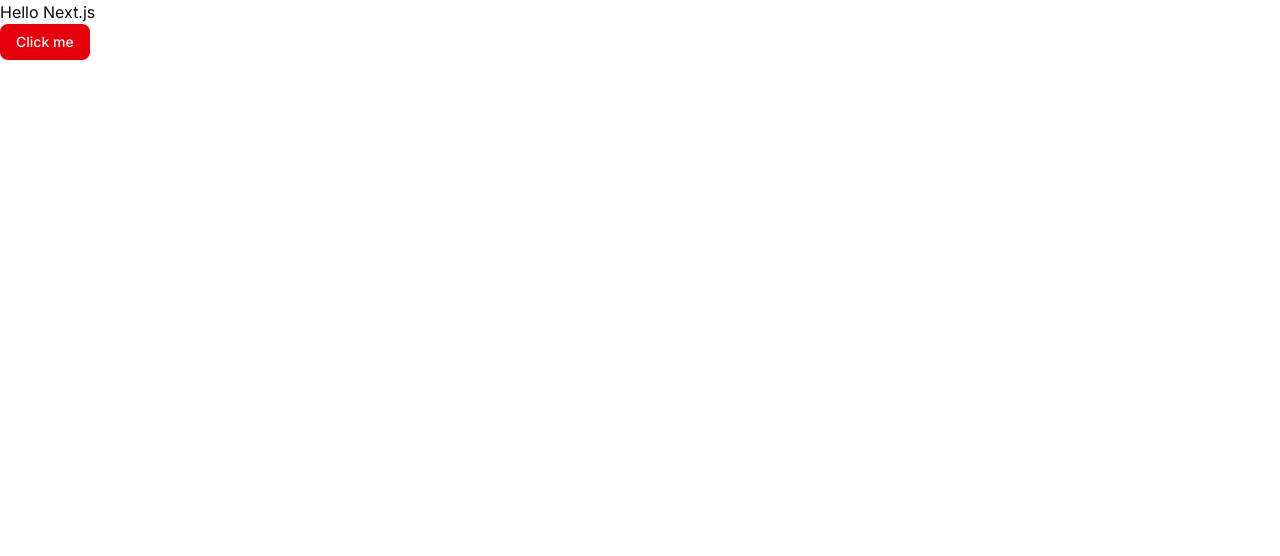
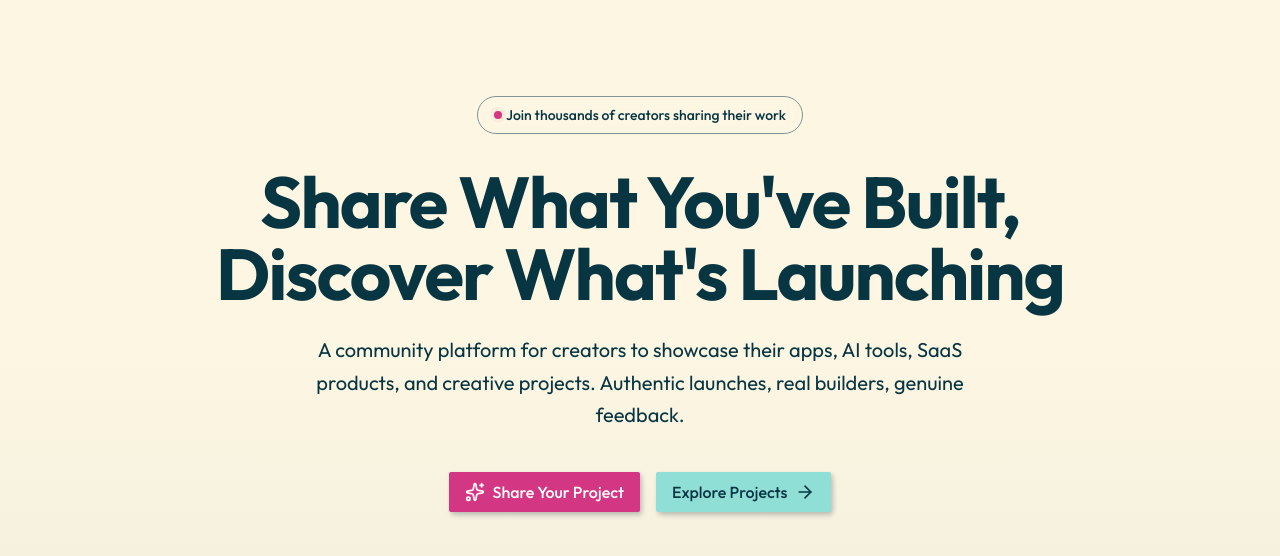
Before and after one commit to AyushDeuja/ProjectShare-Nextjs, a Next.js app: page / in a window 1280 px wide. Shown: the top 556 px of the page. Built offline with nearby package versions, Linux system fonts and the light colour scheme.

Commit message:
created the home hero section

```diff
--- a/app/globals.css
+++ b/app/globals.css
@@ -41,85 +41,220 @@
   --radius-md: calc(var(--radius) - 2px);
   --radius-lg: var(--radius);
   --radius-xl: calc(var(--radius) + 4px);
-  --radius-2xl: calc(var(--radius) + 8px);
-  --radius-3xl: calc(var(--radius) + 12px);
-  --radius-4xl: calc(var(--radius) + 16px);
 }
 
 :root {
-  --radius: 0.625rem;
-  --background: oklch(1 0 0);
-  --foreground: oklch(0.145 0 0);
-  --card: oklch(1 0 0);
-  --card-foreground: oklch(0.145 0 0);
-  --popover: oklch(1 0 0);
-  --popover-foreground: oklch(0.145 0 0);
-  --primary: oklch(0.205 0 0);
-  --primary-foreground: oklch(0.985 0 0);
-  --secondary: oklch(0.97 0 0);
-  --secondary-foreground: oklch(0.205 0 0);
-  --muted: oklch(0.97 0 0);
-  --muted-foreground: oklch(0.556 0 0);
-  --accent: oklch(0.97 0 0);
-  --accent-foreground: oklch(0.205 0 0);
-  --destructive: oklch(0.577 0.245 27.325);
-  --border: oklch(0.922 0 0);
-  --input: oklch(0.922 0 0);
-  --ring: oklch(0.708 0 0);
-  --chart-1: oklch(0.646 0.222 41.116);
-  --chart-2: oklch(0.6 0.118 184.704);
-  --chart-3: oklch(0.398 0.07 227.392);
-  --chart-4: oklch(0.828 0.189 84.429);
-  --chart-5: oklch(0.769 0.188 70.08);
-  --sidebar: oklch(0.985 0 0);
-  --sidebar-foreground: oklch(0.145 0 0);
-  --sidebar-primary: oklch(0.205 0 0);
-  --sidebar-primary-foreground: oklch(0.985 0 0);
-  --sidebar-accent: oklch(0.97 0 0);
-  --sidebar-accent-foreground: oklch(0.205 0 0);
-  --sidebar-border: oklch(0.922 0 0);
-  --sidebar-ring: oklch(0.708 0 0);
+  --background: oklch(0.9735 0.0261 90.0953);
+  --foreground: oklch(0.3092 0.0518 219.6516);
+  --card: oklch(0.9306 0.026 92.402);
+  --card-foreground: oklch(0.3092 0.0518 219.6516);
+  --popover: oklch(0.9306 0.026 92.402);
+  --popover-foreground: oklch(0.3092 0.0518 219.6516);
+  --primary: oklch(0.5924 0.2025 355.8943);
+  --primary-foreground: oklch(1 0 0);
+  --secondary: oklch(0.85 0.08 187.384);
+  --secondary-foreground: oklch(0.3092 0.0518 219.6516);
+  --muted: oklch(0.6979 0.0159 196.794);
+  --muted-foreground: oklch(0.3092 0.0518 219.6516);
+  --accent: oklch(0.85 0.12 350);
+  --accent-foreground: oklch(0.3092 0.0518 219.6516);
+  --destructive: oklch(0.5863 0.2064 27.1172);
+  --destructive-foreground: oklch(1 0 0);
+  --border: oklch(0.6537 0.0197 205.2618);
+  --input: oklch(0.6537 0.0197 205.2618);
+  --ring: oklch(0.5924 0.2025 355.8943);
+  --chart-1: oklch(0.6149 0.1394 244.9273);
+  --chart-2: oklch(0.6437 0.1019 187.384);
+  --chart-3: oklch(0.5924 0.2025 355.8943);
+  --chart-4: oklch(0.5808 0.1732 39.5003);
+  --chart-5: oklch(0.5863 0.2064 27.1172);
+  --sidebar: oklch(0.9735 0.0261 90.0953);
+  --sidebar-foreground: oklch(0.3092 0.0518 219.6516);
+  --sidebar-primary: oklch(0.5924 0.2025 355.8943);
+  --sidebar-primary-foreground: oklch(1 0 0);
+  --sidebar-accent: oklch(0.6437 0.1019 187.384);
+  --sidebar-accent-foreground: oklch(1 0 0);
+  --sidebar-border: oklch(0.6537 0.0197 205.2618);
+  --sidebar-ring: oklch(0.5924 0.2025 355.8943);
+  --font-sans: Outfit, sans-serif;
+  --font-serif: ui-serif, Georgia, Cambria, "Times New Roman", Times, serif;
+  --font-mono: Space Mono, monospace;
+  --radius: 0.25rem;
+  --shadow-x: 2px;
+  --shadow-y: 2px;
+  --shadow-blur: 4px;
+  --shadow-spread: 0px;
+  --shadow-opacity: 0.15;
+  --shadow-color: hsl(196 83% 10%);
+  --shadow-2xs: 2px 2px 4px 0px hsl(196 83% 10% / 0.07);
+  --shadow-xs: 2px 2px 4px 0px hsl(196 83% 10% / 0.07);
+  --shadow-sm: 2px 2px 4px 0px hsl(196 83% 10% / 0.15),
+    2px 1px 2px -1px hsl(196 83% 10% / 0.15);
+  --shadow: 2px 2px 4px 0px hsl(196 83% 10% / 0.15),
+    2px 1px 2px -1px hsl(196 83% 10% / 0.15);
+  --shadow-md: 2px 2px 4px 0px hsl(196 83% 10% / 0.15),
+    2px 2px 4px -1px hsl(196 83% 10% / 0.15);
+  --shadow-lg: 2px 2px 4px 0px hsl(196 83% 10% / 0.15),
+    2px 4px 6px -1px hsl(196 83% 10% / 0.15);
+  --shadow-xl: 2px 2px 4px 0px hsl(196 83% 10% / 0.15),
+    2px 8px 10px -1px hsl(196 83% 10% / 0.15);
+  --shadow-2xl: 2px 2px 4px 0px hsl(196 83% 10% / 0.38);
+  --tracking-normal: 0em;
+  --spacing: 0.25rem;
 }
 
 .dark {
-  --background: oklch(0.145 0 0);
-  --foreground: oklch(0.985 0 0);
-  --card: oklch(0.205 0 0);
-  --card-foreground: oklch(0.985 0 0);
-  --popover: oklch(0.205 0 0);
-  --popover-foreground: oklch(0.985 0 0);
-  --primary: oklch(0.922 0 0);
-  --primary-foreground: oklch(0.205 0 0);
-  --secondary: oklch(0.269 0 0);
-  --secondary-foreground: oklch(0.985 0 0);
-  --muted: oklch(0.269 0 0);
-  --muted-foreground: oklch(0.708 0 0);
-  --accent: oklch(0.269 0 0);
-  --accent-foreground: oklch(0.985 0 0);
-  --destructive: oklch(0.704 0.191 22.216);
-  --border: oklch(1 0 0 / 10%);
-  --input: oklch(1 0 0 / 15%);
-  --ring: oklch(0.556 0 0);
-  --chart-1: oklch(0.488 0.243 264.376);
-  --chart-2: oklch(0.696 0.17 162.48);
-  --chart-3: oklch(0.769 0.188 70.08);
-  --chart-4: oklch(0.627 0.265 303.9);
-  --chart-5: oklch(0.645 0.246 16.439);
-  --sidebar: oklch(0.205 0 0);
-  --sidebar-foreground: oklch(0.985 0 0);
-  --sidebar-primary: oklch(0.488 0.243 264.376);
-  --sidebar-primary-foreground: oklch(0.985 0 0);
-  --sidebar-accent: oklch(0.269 0 0);
-  --sidebar-accent-foreground: oklch(0.985 0 0);
-  --sidebar-border: oklch(1 0 0 / 10%);
-  --sidebar-ring: oklch(0.556 0 0);
+  --background: oklch(0.2673 0.0486 219.8169);
+  --foreground: oklch(0.6979 0.0159 196.794);
+  --card: oklch(0.3092 0.0518 219.6516);
+  --card-foreground: oklch(0.6979 0.0159 196.794);
+  --popover: oklch(0.3092 0.0518 219.6516);
+  --popover-foreground: oklch(0.6979 0.0159 196.794);
+  --primary: oklch(0.5924 0.2025 355.8943);
+  --primary-foreground: oklch(1 0 0);
+  --secondary: oklch(0.4 0.08 187.384);
+  --secondary-foreground: oklch(0.9 0 0);
+  --muted: oklch(0.523 0.0283 219.1365);
+  --muted-foreground: oklch(0.6979 0.0159 196.794);
+  --accent: oklch(0.4 0.12 350);
+  --accent-foreground: oklch(0.9 0 0);
+  --destructive: oklch(0.5863 0.2064 27.1172);
+  --destructive-foreground: oklch(1 0 0);
+  --border: oklch(0.523 0.0283 219.1365);
+  --input: oklch(0.523 0.0283 219.1365);
+  --ring: oklch(0.5924 0.2025 355.8943);
+  --chart-1: oklch(0.6149 0.1394 244.9273);
+  --chart-2: oklch(0.6437 0.1019 187.384);
+  --chart-3: oklch(0.5924 0.2025 355.8943);
+  --chart-4: oklch(0.5808 0.1732 39.5003);
+  --chart-5: oklch(0.5863 0.2064 27.1172);
+  --sidebar: oklch(0.2673 0.0486 219.8169);
+  --sidebar-foreground: oklch(0.6979 0.0159 196.794);
+  --sidebar-primary: oklch(0.5924 0.2025 355.8943);
+  --sidebar-primary-foreground: oklch(1 0 0);
+  --sidebar-accent: oklch(0.6437 0.1019 187.384);
+  --sidebar-accent-foreground: oklch(1 0 0);
+  --sidebar-border: oklch(0.523 0.0283 219.1365);
+  --sidebar-ring: oklch(0.5924 0.2025 355.8943);
+  --font-sans: Outfit, sans-serif;
+  --font-serif: ui-serif, Georgia, Cambria, "Times New Roman", Times, serif;
+  --font-mono: Space Mono, monospace;
+  --radius: 0.25rem;
+  --shadow-x: 2px;
+  --shadow-y: 2px;
+  --shadow-blur: 4px;
+  --shadow-spread: 0px;
+  --shadow-opacity: 0.15;
+  --shadow-color: hsl(196 83% 10%);
+  --shadow-2xs: 2px 2px 4px 0px hsl(196 83% 10% / 0.07);
+  --shadow-xs: 2px 2px 4px 0px hsl(196 83% 10% / 0.07);
+  --shadow-sm: 2px 2px 4px 0px hsl(196 83% 10% / 0.15),
+    2px 1px 2px -1px hsl(196 83% 10% / 0.15);
+  --shadow: 2px 2px 4px 0px hsl(196 83% 10% / 0.15),
+    2px 1px 2px -1px hsl(196 83% 10% / 0.15);
+  --shadow-md: 2px 2px 4px 0px hsl(196 83% 10% / 0.15),
+    2px 2px 4px -1px hsl(196 83% 10% / 0.15);
+  --shadow-lg: 2px 2px 4px 0px hsl(196 83% 10% / 0.15),
+    2px 4px 6px -1px hsl(196 83% 10% / 0.15);
+  --shadow-xl: 2px 2px 4px 0px hsl(196 83% 10% / 0.15),
+    2px 8px 10px -1px hsl(196 83% 10% / 0.15);
+  --shadow-2xl: 2px 2px 4px 0px hsl(196 83% 10% / 0.38);
+}
+
+@theme inline {
+  --color-background: var(--background);
+  --color-foreground: var(--foreground);
+  --color-card: var(--card);
+  --color-card-foreground: var(--card-foreground);
+  --color-popover: var(--popover);
+  --color-popover-foreground: var(--popover-foreground);
+  --color-primary: var(--primary);
+  --color-primary-foreground: var(--primary-foreground);
+  --color-secondary: var(--secondary);
+  --color-secondary-foreground: var(--secondary-foreground);
+  --color-muted: var(--muted);
+  --color-muted-foreground: var(--muted-foreground);
+  --color-accent: var(--accent);
+  --color-accent-foreground: var(--accent-foreground);
+  --color-destructive: var(--destructive);
+  --color-destructive-foreground: var(--destructive-foreground);
+  --color-border: var(--border);
+  --color-input: var(--input);
+  --color-ring: var(--ring);
+  --color-chart-1: var(--chart-1);
+  --color-chart-2: var(--chart-2);
+  --color-chart-3: var(--chart-3);
+  --color-chart-4: var(--chart-4);
+  --color-chart-5: var(--chart-5);
+  --color-sidebar: var(--sidebar);
+  --color-sidebar-foreground: var(--sidebar-foreground);
+  --color-sidebar-primary: var(--sidebar-primary);
+  --color-sidebar-primary-foreground: var(--sidebar-primary-foreground);
+  --color-sidebar-accent: var(--sidebar-accent);
+  --color-sidebar-accent-foreground: var(--sidebar-accent-foreground);
+  --color-sidebar-border: var(--sidebar-border);
+  --color-sidebar-ring: var(--sidebar-ring);
+
+  --font-sans: var(--font-sans);
+  --font-mono: var(--font-mono);
+  --font-serif: var(--font-serif);
+
+  --radius-sm: calc(var(--radius) - 4px);
+  --radius-md: calc(var(--radius) - 2px);
+  --radius-lg: var(--radius);
+  --radius-xl: calc(var(--radius) + 4px);
+
+  --shadow-2xs: var(--shadow-2xs);
+  --shadow-xs: var(--shadow-xs);
+  --shadow-sm: var(--shadow-sm);
+  --shadow: var(--shadow);
+  --shadow-md: var(--shadow-md);
+  --shadow-lg: var(--shadow-lg);
+  --shadow-xl: var(--shadow-xl);
+  --shadow-2xl: var(--shadow-2xl);
 }
 
 @layer base {
   * {
-    @apply border-border outline-ring/50;
+    @apply border-border outline-ring/50 p-0 m-0;
   }
+
   body {
     @apply bg-background text-foreground;
   }
 }
+
+@layer components {
+  .grid-wrapper {
+    @apply grid grid-cols-1 md:grid-cols-2 lg:grid-cols-3 gap-6;
+  }
+
+  .wrapper {
+    @apply container mx-auto px-4 sm:px-6 lg:px-8;
+  }
+
+  /* Card hover effect - used across product cards */
+  .card-hover {
+    @apply hover:shadow-md hover:scale-105 transition-all duration-300 ease-in-out;
+  }
+
+  /* Empty state styling - used when no data is available */
+  .empty-state {
+    @apply border rounded-lg p-12 text-center;
+  }
+
+  /* Status badge card - used in stats displays */
+  .status-badge-card {
+    @apply border rounded-lg p-6 transition-all hover:shadow-md;
+  }
+
+  /* Product meta info styling - used for displaying metadata */
+  .meta-info {
+    @apply flex flex-wrap items-center gap-x-4 gap-y-2 text-sm text-muted-foreground;
+  }
+
+  /* Section header with count */
+  .section-header-with-count {
+    @apply flex items-center justify-between mb-6;
+  }
+}
--- a/app/layout.tsx
+++ b/app/layout.tsx
@@ -1,17 +1,15 @@
 import type { Metadata } from "next";
-import { Inter } from "next/font/google";
+import { Outfit } from "next/font/google";
 import "./globals.css";
 
-
-
-const inter = Inter({
-  // variable: "--font-inter",
+const outfit = Outfit({
   subsets: ["latin"],
 });
 
 export const metadata: Metadata = {
-  title: "ProjectShare",
-  description: "Share your projects with the world",
+  title: "ProjectShare - Share Your Creations, Discover New Launches",
+  description:
+    "A community platform for creators to showcase their apps, AI tools, SaaS products, and creative projects. Authentic launches, real builders, genuine feedback.",
 };
 
 export default function RootLayout({
@@ -22,7 +20,7 @@ export default function RootLayout({
   return (
     <html lang="en">
       <body
-        className={`${inter.className} antialiased`}
+        className={`${outfit.className} antialiased bg-background text-foreground`}
       >
         {children}
       </body>
--- a/app/page.tsx
+++ b/app/page.tsx
@@ -1,10 +1,9 @@
-import { Button } from "@/components/ui/button";
+import { HeroSection } from "@/components/landing-page/hero-section";
 
 export default function Home() {
   return (
     <div>
-      <h1>Hello Next.js</h1>
-      <Button variant="destructive">Click me</Button>
+      <HeroSection />
     </div>
   );
 }
--- /dev/null
+++ b/components/landing-page/hero-section.tsx
@@ -0,0 +1,60 @@
+import Link from "next/link";
+import { Badge } from "../ui/badge";
+import { Button } from "../ui/button";
+import { ArrowRightIcon, SparklesIcon } from "lucide-react";
+
+const LiveBadge = () => {
+  return (
+    <Badge
+      variant="outline"
+      className="px-4 py-2 mb-8 text-sm backdrop-blur-sm"
+    >
+      <span className="relative flex h-2 w-2">
+        <span className="animate-ping absolute inline-flex h-full w-full rounded-full bg-primary opacity-75"></span>
+        <span className="relative inline-flex rounded-full h-2 w-2 bg-primary"></span>
+      </span>
+      <span className="text-muted-foreground">
+        Join thousands of creators sharing their work
+      </span>
+    </Badge>
+  );
+};
+
+export const HeroSection = () => {
+  return (
+    <section className="relative overflow-hidden bg-linear-to-b from-background via-background to-muted/10">
+      <div className="wrapper">
+        <div className="flex flex-col items-center justify-center text-center py-12 lg:py-24">
+          <LiveBadge />
+          <h1 className="text-5xl sm:text-6xl lg:text-7xl font-bold tracking-tight mb-6 max-w-5xl">
+            Share What You&apos;ve Built, Discover What&apos;s Launching
+          </h1>
+          <p className="text-lg sm:text-xl text-muted-foreground mb-10 leading-relaxed max-w-2xl">
+            A community platform for creators to showcase their apps, AI tools,
+            SaaS products, and creative projects. Authentic launches, real
+            builders, genuine feedback.
+          </p>
+          <div className="flex flex-col sm:flex-row gap-4 mb-16">
+            <Button asChild size="lg" className="text-base px-8 shadow-lg">
+              <Link href="/share">
+                <SparklesIcon className="size-5" />
+                Share Your Project
+              </Link>
+            </Button>
+            <Button
+              asChild
+              size="lg"
+              variant="secondary"
+              className="text-base px-8 shadow-lg"
+            >
+              <Link href="/explore">
+                Explore Projects
+                <ArrowRightIcon className="size-5" />
+              </Link>
+            </Button>
+          </div>
+        </div>
+      </div>
+    </section>
+  );
+};
--- /dev/null
+++ b/components/ui/badge.tsx
@@ -0,0 +1,46 @@
+import * as React from "react"
+import { Slot } from "@radix-ui/react-slot"
+import { cva, type VariantProps } from "class-variance-authority"
+
+import { cn } from "@/lib/utils"
+
+const badgeVariants = cva(
+  "inline-flex items-center justify-center rounded-full border px-2 py-0.5 text-xs font-medium w-fit whitespace-nowrap shrink-0 [&>svg]:size-3 gap-1 [&>svg]:pointer-events-none focus-visible:border-ring focus-visible:ring-ring/50 focus-visible:ring-[3px] aria-invalid:ring-destructive/20 dark:aria-invalid:ring-destructive/40 aria-invalid:border-destructive transition-[color,box-shadow] overflow-hidden",
+  {
+    variants: {
+      variant: {
+        default:
+          "border-transparent bg-primary text-primary-foreground [a&]:hover:bg-primary/90",
+        secondary:
+          "border-transparent bg-secondary text-secondary-foreground [a&]:hover:bg-secondary/90",
+        destructive:
+          "border-transparent bg-destructive text-white [a&]:hover:bg-destructive/90 focus-visible:ring-destructive/20 dark:focus-visible:ring-destructive/40 dark:bg-destructive/60",
+        outline:
+          "text-foreground [a&]:hover:bg-accent [a&]:hover:text-accent-foreground",
+      },
+    },
+    defaultVariants: {
+      variant: "default",
+    },
+  }
+)
+
+function Badge({
+  className,
+  variant,
+  asChild = false,
+  ...props
+}: React.ComponentProps<"span"> &
+  VariantProps<typeof badgeVariants> & { asChild?: boolean }) {
+  const Comp = asChild ? Slot : "span"
+
+  return (
+    <Comp
+      data-slot="badge"
+      className={cn(badgeVariants({ variant }), className)}
+      {...props}
+    />
+  )
+}
+
+export { Badge, badgeVariants }
```
